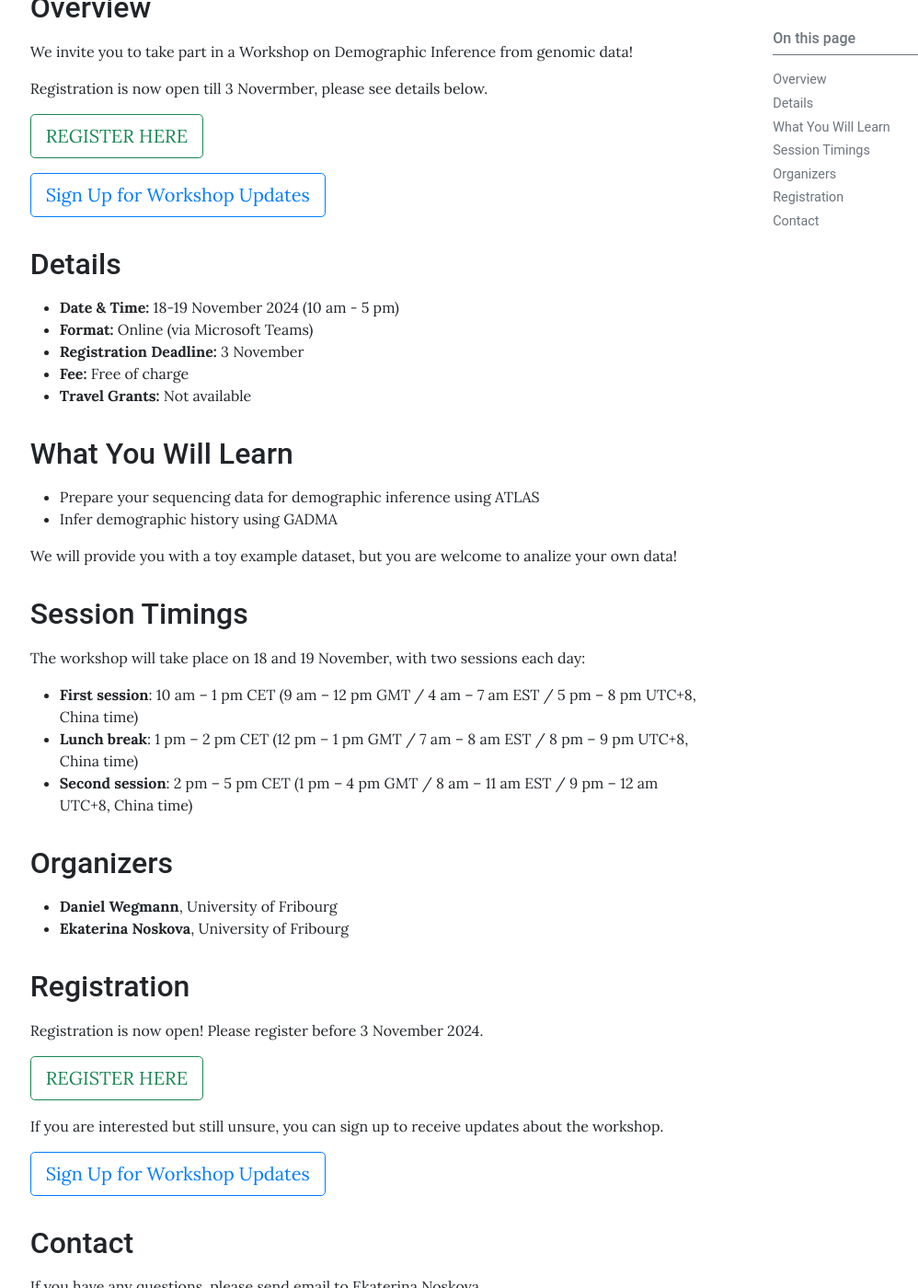
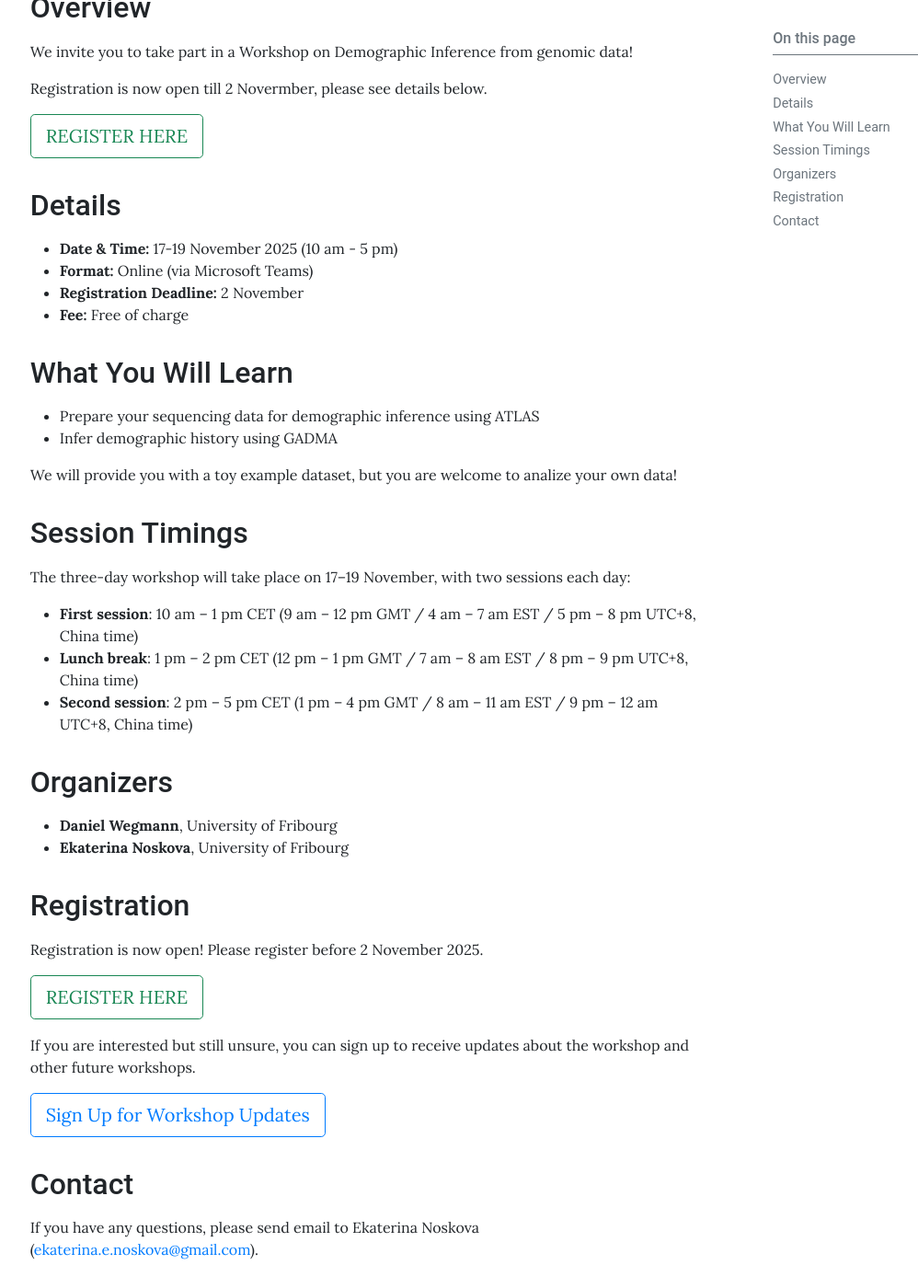
Before and after one commit to gadmaworkshop/gadmaworkshop.github.io, a Jekyll site: the page built from pages/workshops/2025-11-17.md, in a window 1280 px wide and 1400 px high, scrolled down 408 px. Shown: the whole window at 92% size, without its empty margins (73-1071 px from the left). Built offline with Jekyll 4.4.1, drawn with Linux system fonts in a browser that asks for light colours; some of the changed text lies outside the part shown.

Commit message:
Update website

```diff
--- a/pages/future_workshops/2024-11-18.md
+++ b/pages/workshops/2025-11-17.md
@@ -1,9 +1,9 @@
 ---
 title: Workshop on Demographic Inference
-description: Online, 18-19 November 2024
+description: Online, 17-19 November 2025
 background:
-  img: /assets/images/Fribourg.jpg
-permalink: /future_workshops/2024-11-18-19/
+  img: /assets/images/Edinburgh_2.jpg
+permalink: /workshops/2025-11-17-19/
 toc: true
 # tags: [tags are reserved for posts so this one will not show up]
 ---
@@ -11,19 +11,16 @@ toc: true
 ## Overview
 We invite you to take part in a Workshop on Demographic Inference from genomic data!
 
-Registration is now open till 3 Novermber, please see details below.
+Registration is now open till 2 Novermber, please see details below.
 
-<a class="btn btn-outline-success btn-lg" href="https://forms.gle/QR5Sq2cfzXrmuW8o8" role="button">REGISTER HERE</a>
-
-<a class="btn btn-outline-primary btn-lg" href="https://forms.gle/edKkfAFmHWtW6iiMA" role="button">Sign Up for Workshop Updates</a>
+<a class="btn btn-outline-success btn-lg" href="https://forms.gle/bfezUSh81jn7aJy27" role="button">REGISTER HERE</a>
 
 ## Details
 
-* **Date & Time:** 18-19 November 2024 (10 am - 5 pm)
+* **Date & Time:** 17-19 November 2025 (10 am - 5 pm)
 * **Format:** Online (via Microsoft Teams)
-* **Registration Deadline:** 3 November
+* **Registration Deadline:** 2 November
 * **Fee:** Free of charge
-* **Travel Grants:** Not available
 
 ## What You Will Learn
 
@@ -34,7 +31,7 @@ We will provide you with a toy example dataset, but you are welcome to analize y
 
 ## Session Timings
 
-The workshop will take place on 18 and 19 November, with two sessions each day:
+The three-day workshop will take place on 17–19 November, with two sessions each day:
 
 * **First session**: 10 am – 1 pm CET (9 am – 12 pm GMT / 4 am – 7 am EST / 5 pm – 8 pm UTC+8, China time)
 * **Lunch break**: 1 pm – 2 pm CET (12 pm – 1 pm GMT / 7 am – 8 am EST / 8 pm – 9 pm UTC+8, China time)
@@ -47,13 +44,13 @@ The workshop will take place on 18 and 19 November, with two sessions each day:
 
 ## Registration
 
-Registration is now open! Please register before 3 November 2024.
+Registration is now open! Please register before 2 November 2025.
 
-<a class="btn btn-outline-success btn-lg" href="https://forms.gle/QR5Sq2cfzXrmuW8o8" role="button">REGISTER HERE</a>
+<a class="btn btn-outline-success btn-lg" href="https://forms.gle/bfezUSh81jn7aJy27" role="button">REGISTER HERE</a>
 
-If you are interested but still unsure, you can sign up to receive updates about the workshop.
+If you are interested but still unsure, you can sign up to receive updates about the workshop and other future workshops.
 
-<a class="btn btn-outline-primary btn-lg" href="https://forms.gle/edKkfAFmHWtW6iiMA" role="button">Sign Up for Workshop Updates</a>
+<a class="btn btn-outline-primary btn-lg" href="https://forms.gle/xD4518AKnFRWTTFMA" role="button">Sign Up for Workshop Updates</a>
 
 ## Contact
 
```
Also changed, not shown: pages/home.md (+8 -2 lines), pages/workshops/2024-11-18.md (added, +60 -0 lines), assets/images/Edinburgh.jpg (added), assets/images/Edinburgh_2.jpg (added).
